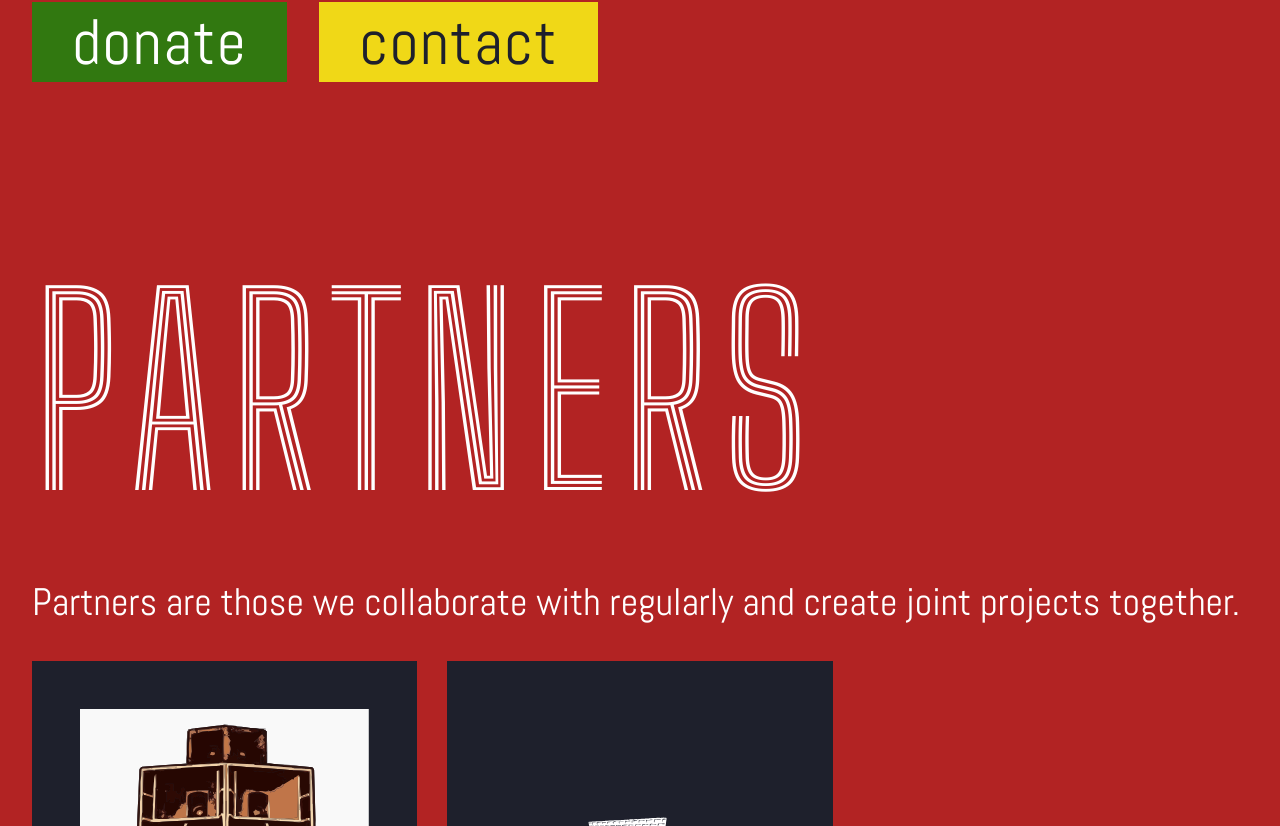
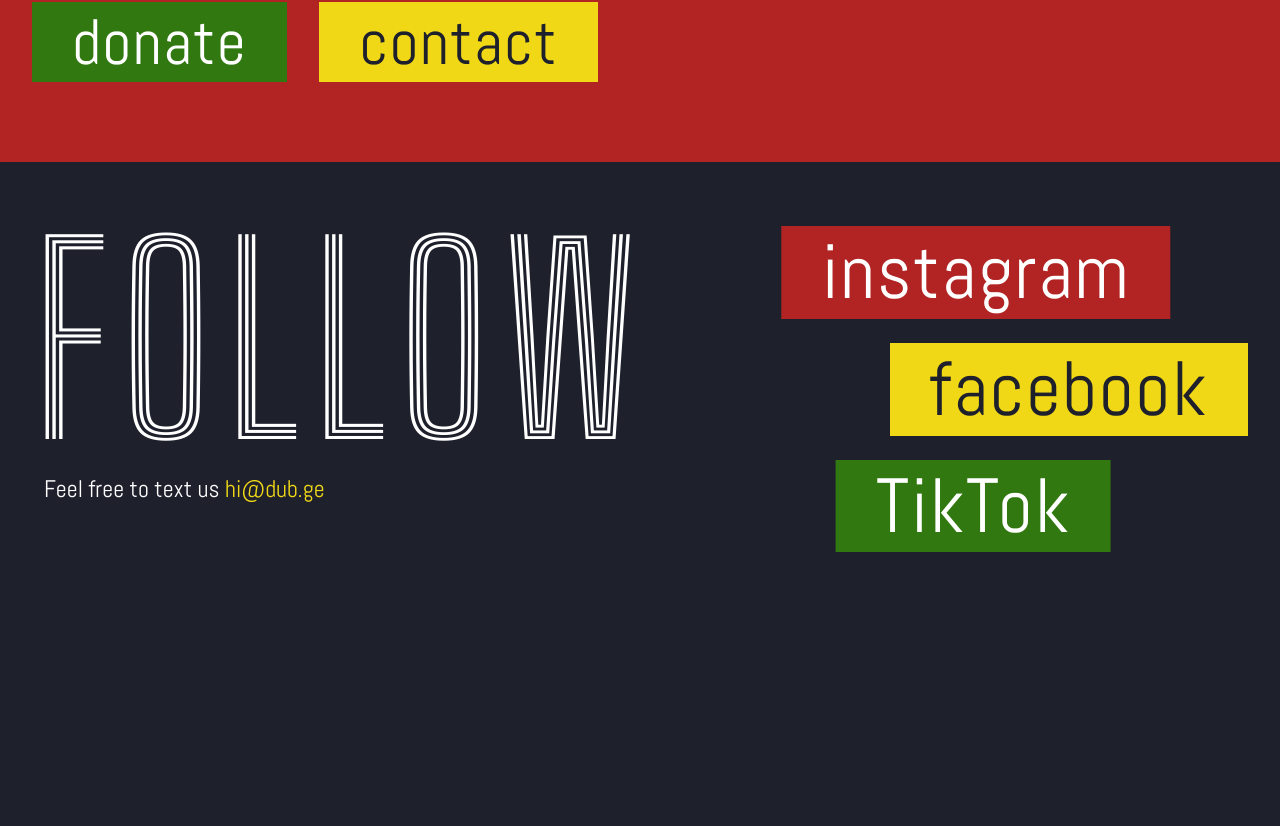
Before and after one commit to pa7lux/tbilisi-dub-lab, a Nuxt app: page / in a window 1280 px wide. Shown: the part 1454-2280 px from the top of the page. After the commit the page ends 2070 px from the top, so only its background shows below. Built offline with nearby package versions, Linux system fonts and the light colour scheme.

Commit message:
partners comment

```diff
--- a/app/pages/index.vue
+++ b/app/pages/index.vue
@@ -3,7 +3,7 @@
     <Hero />
     <IntroSection />
     <!-- <ResidentsSection /> -->
-    <PartnersSection />
+    <!-- <PartnersSection /> -->
   </div>
 </template>
 
```
